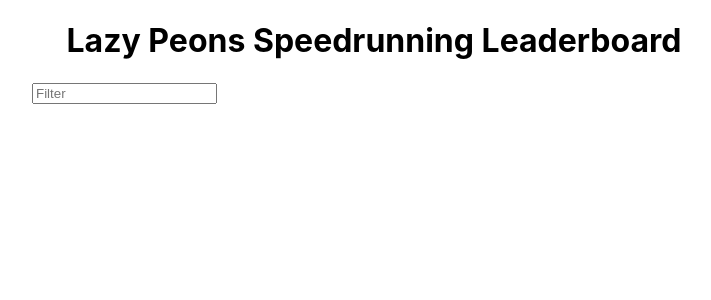
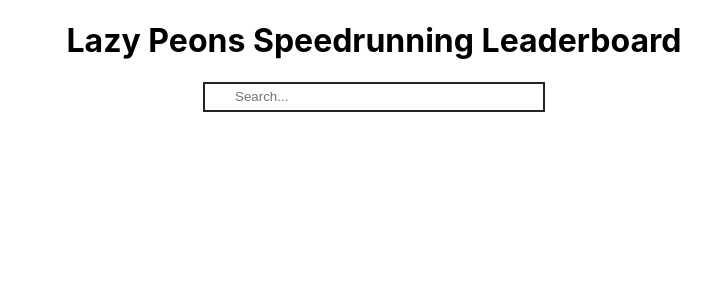
Before and after one commit to benjclark/lazy-peons-leaderboard, a PHP site: page / in a window 1280 px wide. Shown: the top 300 px of the page, without its empty margins (266-977 px from the left). Run offline with PHP 8.4, Linux system fonts and the light colour scheme; some libraries are stand-ins or nearby versions.

Commit message:
Input style
Adding light styling to the inputs

```diff
--- a/index.html
+++ b/index.html
@@ -19,7 +19,7 @@
       <h1>Lazy Peons Speedrunning Leaderboard</h1>
       <section>
         <div class="search-box">
-          <input type="text" id="search-box" placeholder="Filter" onkeyup="filterResults()">
+          <input type="text" id="search-box" placeholder="Search..." onkeyup="filterResults()">
         </div>
         <table id="grid-leaderboard" class="grid leaderboard"></table>
       </section>
--- a/main.css
+++ b/main.css
@@ -95,3 +95,21 @@ h2 {
   box-shadow: 0 0 0 0 #232323;
   transform: scale(96%);
 }
+
+.search-box {
+  position: relative;
+  display: flex;
+  max-width: 50%;
+  padding-bottom: 2em;
+  margin-left: 25%;
+  margin-right: 25%;
+}
+
+input {
+  border: 2px solid #232323;
+  height: 30px;
+  width: 100%;
+  padding: 2px 23px 2px 30px;
+  outline: 0;
+  background-color: rgba(255, 255, 255, 0.06);
+}
```
